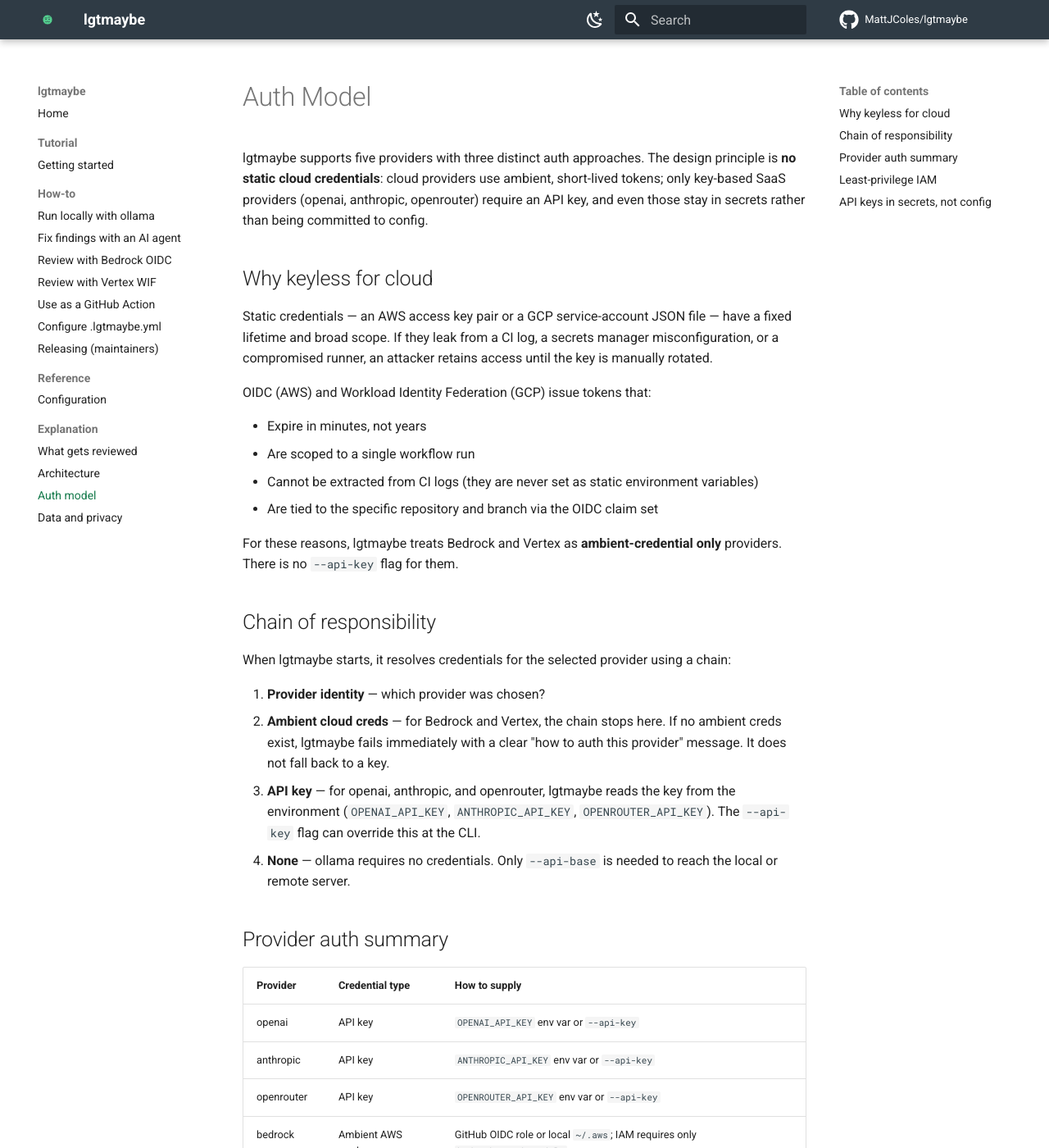
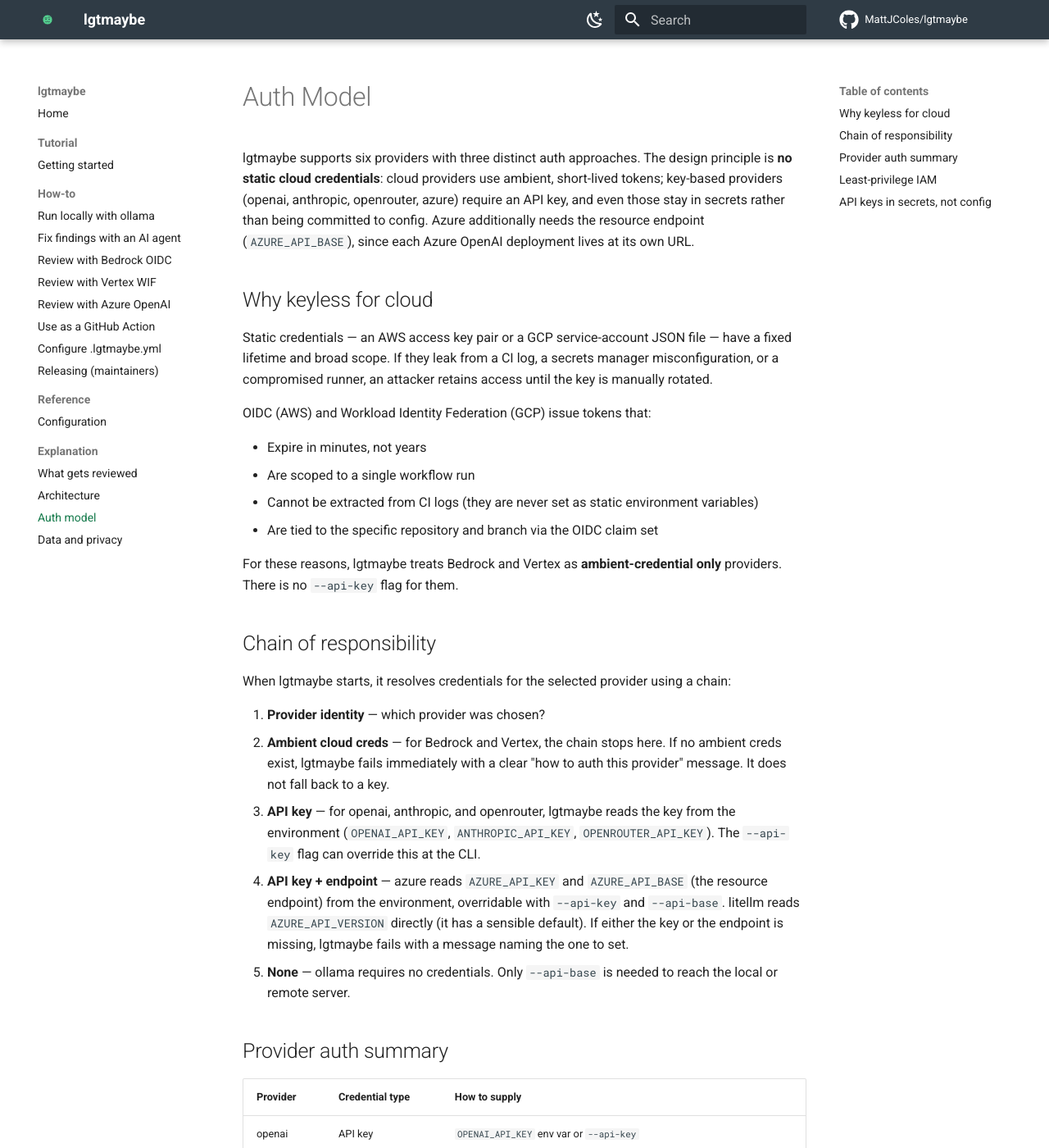
Before and after one commit to actions-marketplace-validations/MattJColes_lgtmaybe, an MkDocs documentation site: the page built from docs/explanation/auth-model.md, in a window 1280 px wide and 1400 px high. Shown: the whole window at 82% size. Built offline with MkDocs 1.6.1 and Material for MkDocs 9.7.7, drawn with Linux system fonts in a browser that asks for light colours; comment, search, counter and statistics services are not loaded; some of the changed text lies outside the part shown.

Commit message:
Add Azure OpenAI as a provider option
Adds `azure` to the provider set (now six). Azure is key-based but, unlike
the other SaaS providers, also needs the per-resource endpoint:

- Provider enum gains `azure`; factory maps it to litellm's `azure/<deployment>`
  and threads `api_base` (the resource endpoint) through for any non-ollama
  provider that supplies one.
- Credential resolver resolves `AZURE_API_KEY` + `AZURE_API_BASE` (overridable
  with --api-key / --api-base) and fails with a message naming whichever is
  missing. litellm reads AZURE_API_VERSION directly.
- Action: new `api_base` input, threaded as INPUT_API_BASE into the container
  and onto the run.
- Docs: provider tables, auth-model, generated config reference, a how-to
  guide, and an example workflow.

Tests cover the prefix, build_provider wiring, credential resolution (key+base,
env, and both missing-input errors), and INPUT_API_BASE reaching the runtime.

```diff
--- a/docs/explanation/auth-model.md
+++ b/docs/explanation/auth-model.md
@@ -1,10 +1,11 @@
 # Auth Model
 
-lgtmaybe supports five providers with three distinct auth approaches. The design
+lgtmaybe supports six providers with three distinct auth approaches. The design
 principle is **no static cloud credentials**: cloud providers use ambient,
-short-lived tokens; only key-based SaaS providers (openai, anthropic,
-openrouter) require an API key, and even those stay in secrets rather than being
-committed to config.
+short-lived tokens; key-based providers (openai, anthropic, openrouter, azure)
+require an API key, and even those stay in secrets rather than being committed to
+config. Azure additionally needs the resource endpoint (`AZURE_API_BASE`), since
+each Azure OpenAI deployment lives at its own URL.
 
 ## Why keyless for cloud
 
@@ -36,7 +37,12 @@ chain:
 3. **API key** — for openai, anthropic, and openrouter, lgtmaybe reads the
    key from the environment (`OPENAI_API_KEY`, `ANTHROPIC_API_KEY`,
    `OPENROUTER_API_KEY`). The `--api-key` flag can override this at the CLI.
-4. **None** — ollama requires no credentials. Only `--api-base` is needed
+4. **API key + endpoint** — azure reads `AZURE_API_KEY` and `AZURE_API_BASE`
+   (the resource endpoint) from the environment, overridable with `--api-key`
+   and `--api-base`. litellm reads `AZURE_API_VERSION` directly (it has a
+   sensible default). If either the key or the endpoint is missing, lgtmaybe
+   fails with a message naming the one to set.
+5. **None** — ollama requires no credentials. Only `--api-base` is needed
    to reach the local or remote server.
 
 ## Provider auth summary
@@ -48,6 +54,7 @@ chain:
 | openrouter | API key | `OPENROUTER_API_KEY` env var or `--api-key` |
 | bedrock | Ambient AWS creds | GitHub OIDC role or local `~/.aws`; IAM requires only `bedrock:InvokeModel*` |
 | vertex | Ambient GCP creds | GitHub WIF or local ADC (`gcloud auth application-default login`) |
+| azure | API key + endpoint | `AZURE_API_KEY` + `AZURE_API_BASE` env vars, or `--api-key` + `--api-base` |
 | ollama | None | `--api-base` pointing to the local or remote server |
 
 ## Least-privilege IAM
--- a/docs/generate_reference.py
+++ b/docs/generate_reference.py
@@ -134,7 +134,8 @@ def generate() -> str:
             "Provider",
             [p.value for p in Provider],
             "LLM backend selected by `--provider`. "
-            "Cloud providers (`bedrock`, `vertex`) use ambient credentials.",
+            "Cloud providers (`bedrock`, `vertex`) use ambient credentials; "
+            "`azure` uses an API key plus the resource endpoint (`--api-base`).",
         )
     )
     sections.append(
--- a/mkdocs.yml
+++ b/mkdocs.yml
@@ -1,5 +1,5 @@
 site_name: lgtmaybe
-site_description: Provider-agnostic PR reviewer — five providers, one flag, no keys in secrets for cloud.
+site_description: Provider-agnostic PR reviewer — six providers, one flag, no keys in secrets for cloud.
 site_url: https://mattjcoles.github.io/lgtmaybe/
 repo_url: https://github.com/MattJColes/lgtmaybe
 repo_name: MattJColes/lgtmaybe
@@ -62,6 +62,7 @@ nav:
       - Fix findings with an AI agent: how-to/fix-findings-with-an-ai-agent.md
       - Review with Bedrock OIDC: how-to/review-with-bedrock-oidc.md
       - Review with Vertex WIF: how-to/review-with-vertex-wif.md
+      - Review with Azure OpenAI: how-to/review-with-azure.md
       - Use as a GitHub Action: how-to/use-as-github-action.md
       - Configure .lgtmaybe.yml: how-to/configure-lgtmaybe-yml.md
       - Releasing (maintainers): how-to/releasing.md
--- a/pyproject.toml
+++ b/pyproject.toml
@@ -1,7 +1,7 @@
 [project]
 name = "lgtmaybe"
 version = "0.0.1"
-description = "Provider-agnostic PR reviewer — five providers, one flag, no keys in secrets for cloud."
+description = "Provider-agnostic PR reviewer — six providers, one flag, no keys in secrets for cloud."
 readme = "README.md"
 license = { text = "MIT" }
 requires-python = ">=3.12"
```
Also changed, not shown: README.md (+3 -1 lines), action.yml (+9 -4 lines), docs/how-to/review-with-azure.md (added, +94 -0 lines), docs/index.md (+3 -2 lines), docs/reference/config.md (+4 -2 lines), 9 other files.
